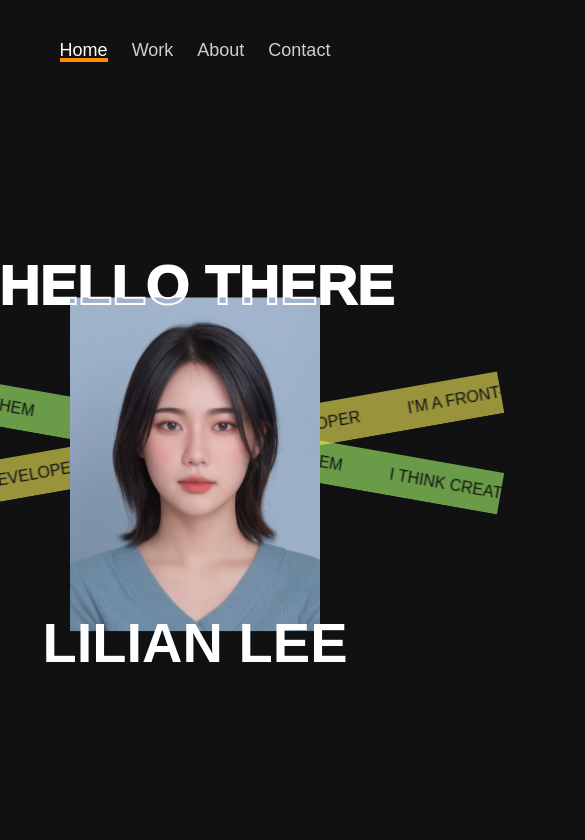
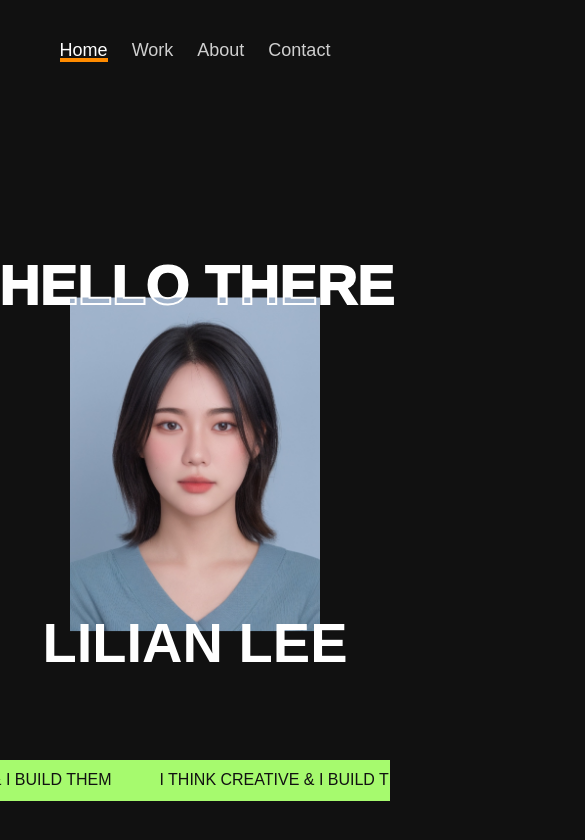
Before and after one commit to lilianlee0213/Portfolio-of-Lilian-Lee, a React (Create React App) app: page / in a window 390 px wide. Shown: the top 840 px of the page, 585 px wide, since content can reach past the window. Built offline with nearby package versions, Linux system fonts and the light colour scheme; a web font is replaced by a local one.

Commit message:
overflow issue

```diff
--- a/src/components/Home/style.css
+++ b/src/components/Home/style.css
@@ -92,13 +92,17 @@
 		max-width: 250px;
 	}
 	.marquee-container {
-		width: 150%;
+		left: 0;
+		width: 100%;
+		overflow-x: hidden;
 	}
 	.marquee-1 {
-		transform: rotate(10deg);
+		transform: rotate(0deg);
+		opacity: 1 !important;
+		top: 90%;
 	}
 	.marquee-2 {
-		transform: rotate(-10deg);
+		display: none;
 	}
 }
 @media only screen and (min-width: 768px) {
```
